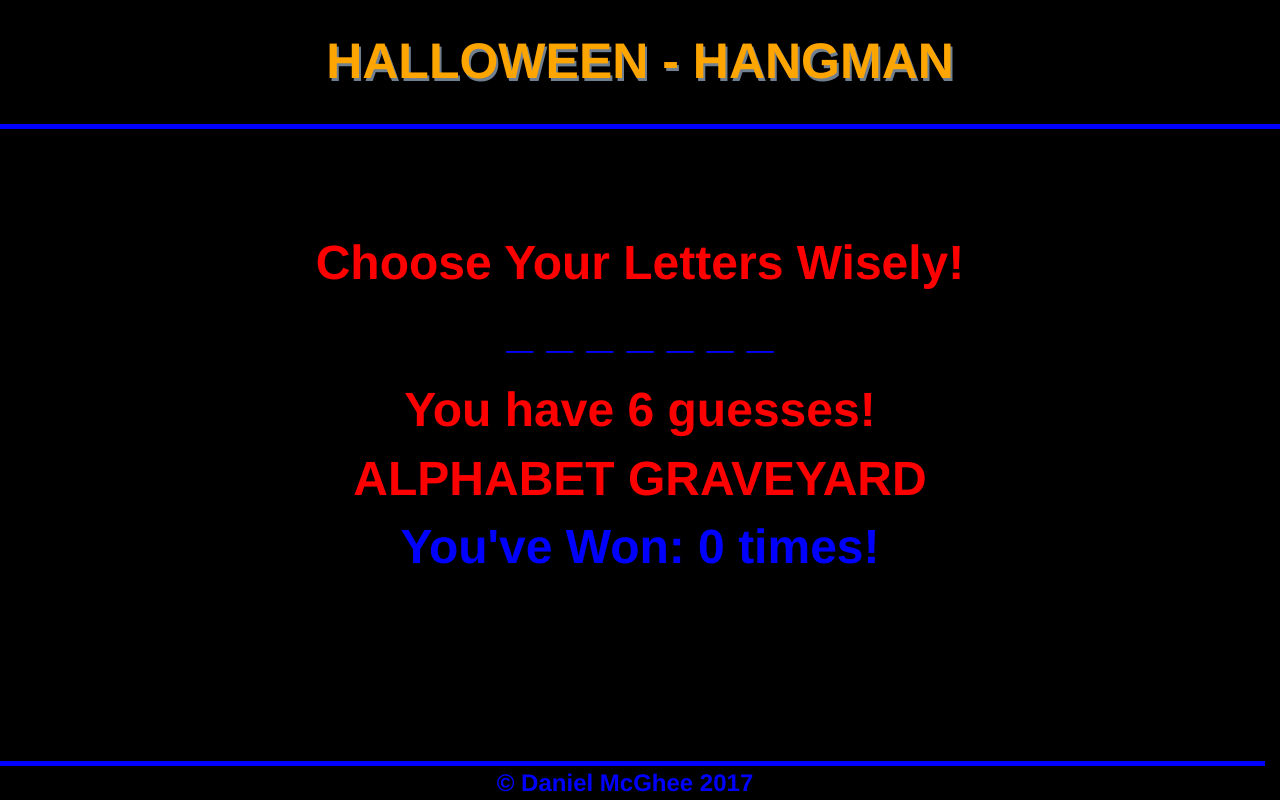
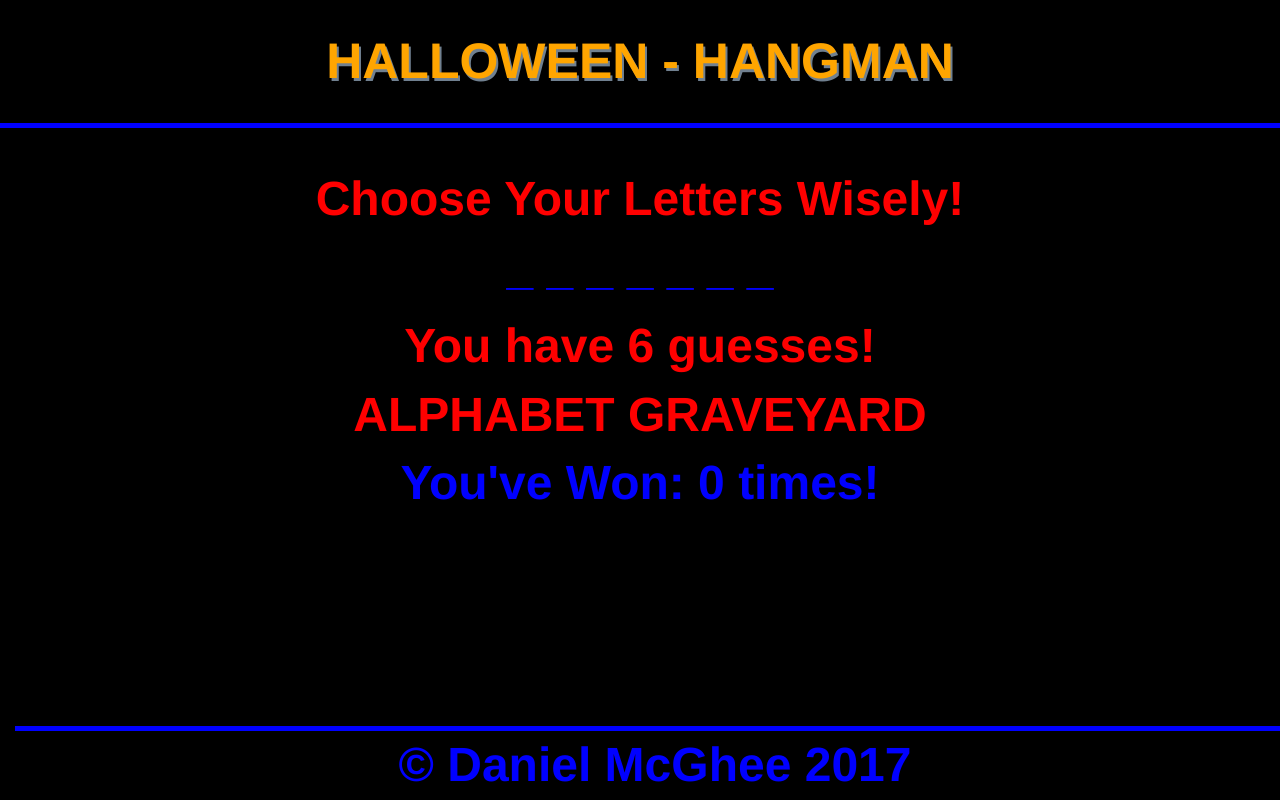
Before and after one commit to fodnb/hangmannew, a PHP site: page / in a window 1280 px wide. Run offline with PHP 8.4, Linux system fonts and the light colour scheme; some libraries are stand-ins or nearby versions.

Commit message:
fixed img

```diff
--- a/assets/css/style.css
+++ b/assets/css/style.css
@@ -37,7 +37,7 @@
 }
 
 #mainDiv{
-padding-top: 5%;
+/*padding-top: 5%;*/
 color: red;
 font-weight: 700;
 font-size: 200%;
@@ -53,12 +53,13 @@
 font-size: 18px;
 text-align: center;
 /*padding: 5%;*/
-position: absolute;
+position: fixed;
 bottom: 0;
 margin: 0;
 margin-right: 0;
 font-size: 24px;
 width: 100%;
+margin-top: 20px;
 }
 
 p{
@@ -83,8 +84,8 @@
 	font-size: 24px;
 }
 img {
-	height: 20%;
-	width: 20%;
+	height: 10%;
+	width: 10%;
 }
 
 .bigDiv {
--- a/index.html
+++ b/index.html
@@ -1,17 +1,19 @@
 <!DOCTYPE html>
-<html>
+<html lang='en-US'>
 
 <head>
     <title>HANGMAN</title>
     <link rel="icon" type="image/bmp" href="assets/images/favicon2.bmp">
-    <script src="https://code.jquery.com/jquery-3.1.1.min.js" integrity="sha256-hVVnYaiADRTO2PzUGmuLJr8BLUSjGIZsDYGmIJLv2b8=" crossorigin="anonymous"></script>
-    <!--  <link rel="stylesheet" type="text/css" href="assets/css/reset.css"> -->
+
+    <script src="https://code.jquery.com/jquery-3.1.1.min.js" integrity="sha256-hVVnYaiADRTO2PzUGmuLJr8BLUSjGIZsDYGmIJLv2b8=" crossorigin="anonymous">
+    </script>
 
     <link rel="stylesheet" href="https://maxcdn.bootstrapcdn.com/bootstrap/3.3.7/css/bootstrap.min.css" integrity="sha384-BVYiiSIFeK1dGmJRAkycuHAHRg32OmUcww7on3RYdg4Va+PmSTsz/K68vbdEjh4u" crossorigin="anonymous">
     <link rel="stylesheet" type="text/css" href="./assets/css/style.css">
 </head>
 
 <body>
+    <div class="container-fluid">
     <div class="row">
     <header>HALLOWEEN - HANGMAN</header>
     </div>
@@ -43,12 +45,13 @@
             </div>
         </div>
     </div>
-    <div class="row">
+    <div class="row" id="footDiv">
 
-            <footer class="col-sm-12" id="footDiv">
+            <footer class="col-sm-12">
                 &copy; Daniel McGhee 2017
             </footer>
 
+    </div>
     </div>
     <script type="text/javascript" src="./assets/javascript/game.js"></script>
 </body>
```
